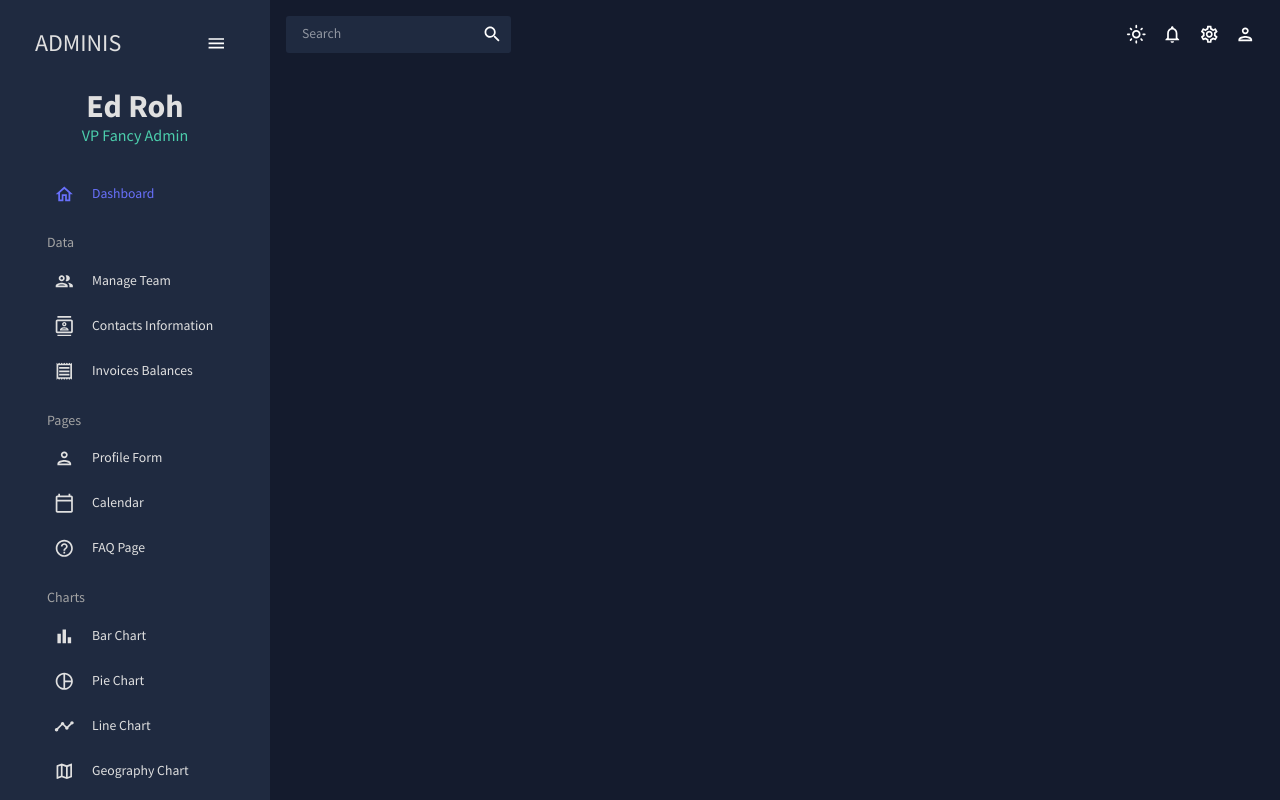
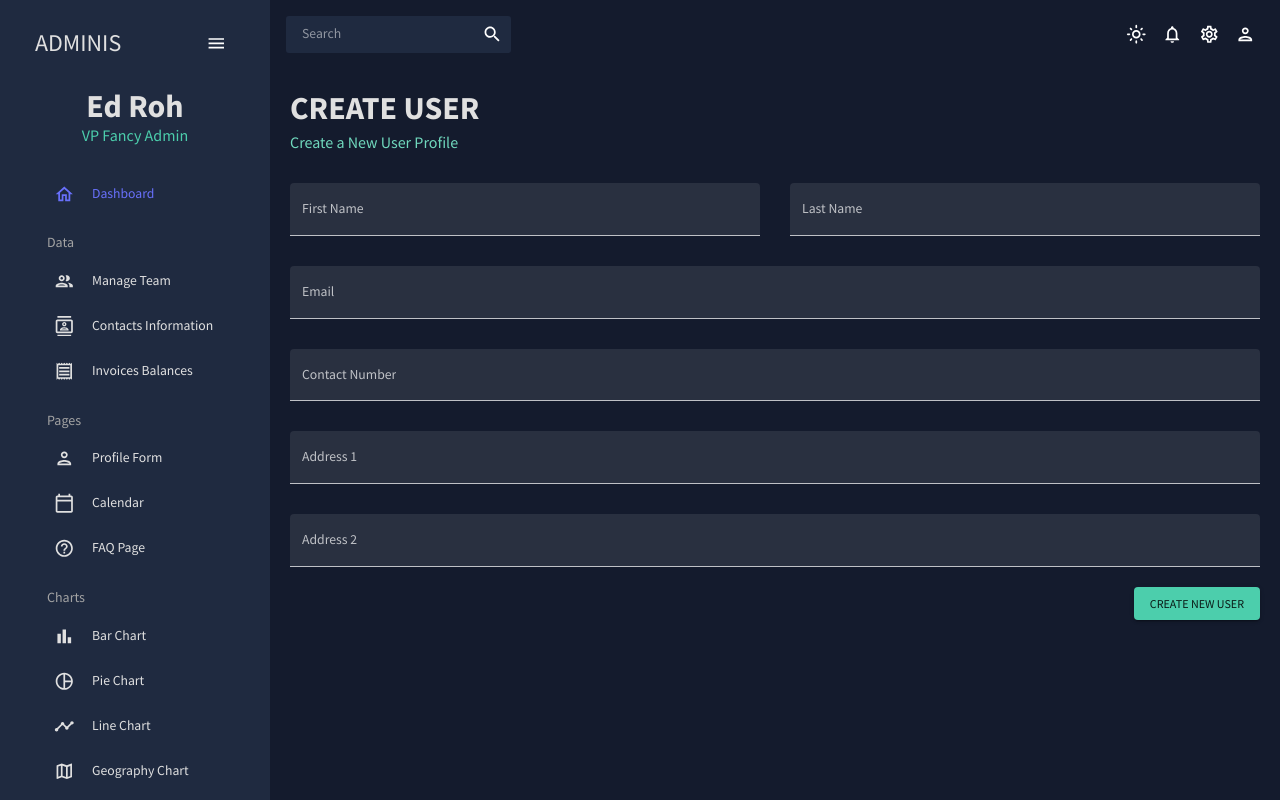
Before and after one commit to v-sukhanov/sharp_dev_react_admin_dashboard, a React (Create React App) app: page /form in a window 1280 px wide. Built offline with nearby package versions, Linux system fonts and the light colour scheme.

Commit message:
created form feat

```diff
--- a/src/App.tsx
+++ b/src/App.tsx
@@ -5,6 +5,7 @@
 import { Dashboard } from './scenes/dashboard';
 import { Sidebar } from './scenes/global/Sidebar';
 import { Team } from './scenes/team/Team';
+import { Form } from './scenes/form/Form';
 
 
 export const App = () => {
@@ -20,6 +21,7 @@
 						<Routes>
 							<Route path="/" element={<Dashboard/>}/>
 							<Route path="/team" element={<Team/>}/>
+							<Route path="/form" element={<Form/>}/>
 						</Routes>
 					</main>
 				</div>
--- /dev/null
+++ b/src/scenes/form/Form.tsx
@@ -0,0 +1,153 @@
+import React from 'react';
+import { Header } from '../../components/Header';
+import { Box, Button, TextField, useMediaQuery } from '@mui/material';
+import { Formik } from 'formik';
+import * as yup from "yup";
+
+const phoneRegExp =
+	/^((\+[1-9]{1,4}[ -]?)|(\([0-9]{2,3}\)[ -]?)|([0-9]{2,4})[ -]?)*?[0-9]{3,4}[ -]?[0-9]{3,4}$/;
+
+const checkoutSchema = yup.object().shape({
+	firstName: yup.string().required("required"),
+	lastName: yup.string().required("required"),
+	email: yup.string().email("invalid email").required("required"),
+	contact: yup
+		.string()
+		.matches(phoneRegExp, "Phone number is not valid")
+		.required("required"),
+	address1: yup.string().required("required"),
+	address2: yup.string().required("required"),
+});
+const initialValues = {
+	firstName: "",
+	lastName: "",
+	email: "",
+	contact: "",
+	address1: "",
+	address2: "",
+};
+
+
+export const Form = () => {
+	const isNonMobile = useMediaQuery("(min-width:600px)");
+
+	const handleFormSubmit = (values: any) => {
+		console.log(values);
+	};
+
+	return (
+		<Box m="20px">
+			<Header title="CREATE USER" subtitle="Create a New User Profile" />
+
+			<Formik
+				onSubmit={handleFormSubmit}
+				initialValues={initialValues}
+				validationSchema={checkoutSchema}
+			>
+				{({
+					  values,
+					  errors,
+					  touched,
+					  handleBlur,
+					  handleChange,
+					  handleSubmit,
+				  }) => (
+					<form onSubmit={handleSubmit}>
+						<Box
+							display="grid"
+							gap="30px"
+							gridTemplateColumns="repeat(4, minmax(0, 1fr))"
+							sx={{
+								"& > div": { gridColumn: isNonMobile ? undefined : "span 4" },
+							}}
+						>
+							<TextField
+								fullWidth
+								variant="filled"
+								type="text"
+								label="First Name"
+								onBlur={handleBlur}
+								onChange={handleChange}
+								value={values.firstName}
+								name="firstName"
+								error={!!touched.firstName && !!errors.firstName}
+								helperText={touched.firstName && errors.firstName}
+								sx={{ gridColumn: "span 2" }}
+							/>
+							<TextField
+								fullWidth
+								variant="filled"
+								type="text"
+								label="Last Name"
+								onBlur={handleBlur}
+								onChange={handleChange}
+								value={values.lastName}
+								name="lastName"
+								error={!!touched.lastName && !!errors.lastName}
+								helperText={touched.lastName && errors.lastName}
+								sx={{ gridColumn: "span 2" }}
+							/>
+							<TextField
+								fullWidth
+								variant="filled"
+								type="text"
+								label="Email"
+								onBlur={handleBlur}
+								onChange={handleChange}
+								value={values.email}
+								name="email"
+								error={!!touched.email && !!errors.email}
+								helperText={touched.email && errors.email}
+								sx={{ gridColumn: "span 4" }}
+							/>
+							<TextField
+								fullWidth
+								variant="filled"
+								type="text"
+								label="Contact Number"
+								onBlur={handleBlur}
+								onChange={handleChange}
+								value={values.contact}
+								name="contact"
+								error={!!touched.contact && !!errors.contact}
+								helperText={touched.contact && errors.contact}
+								sx={{ gridColumn: "span 4" }}
+							/>
+							<TextField
+								fullWidth
+								variant="filled"
+								type="text"
+								label="Address 1"
+								onBlur={handleBlur}
+								onChange={handleChange}
+								value={values.address1}
+								name="address1"
+								error={!!touched.address1 && !!errors.address1}
+								helperText={touched.address1 && errors.address1}
+								sx={{ gridColumn: "span 4" }}
+							/>
+							<TextField
+								fullWidth
+								variant="filled"
+								type="text"
+								label="Address 2"
+								onBlur={handleBlur}
+								onChange={handleChange}
+								value={values.address2}
+								name="address2"
+								error={!!touched.address2 && !!errors.address2}
+								helperText={touched.address2 && errors.address2}
+								sx={{ gridColumn: "span 4" }}
+							/>
+						</Box>
+						<Box display="flex" justifyContent="end" mt="20px">
+							<Button type="submit" color="secondary" variant="contained">
+								Create New User
+							</Button>
+						</Box>
+					</form>
+				)}
+			</Formik>
+		</Box>
+	);
+}
--- a/src/scenes/team/Team.tsx
+++ b/src/scenes/team/Team.tsx
@@ -37,7 +37,7 @@
 			flex: 1,
 		},
 		{
-			field: "accessLevel",
+			field: "access",
 			headerName: "Access Level",
 			flex: 1,
 		},
```
